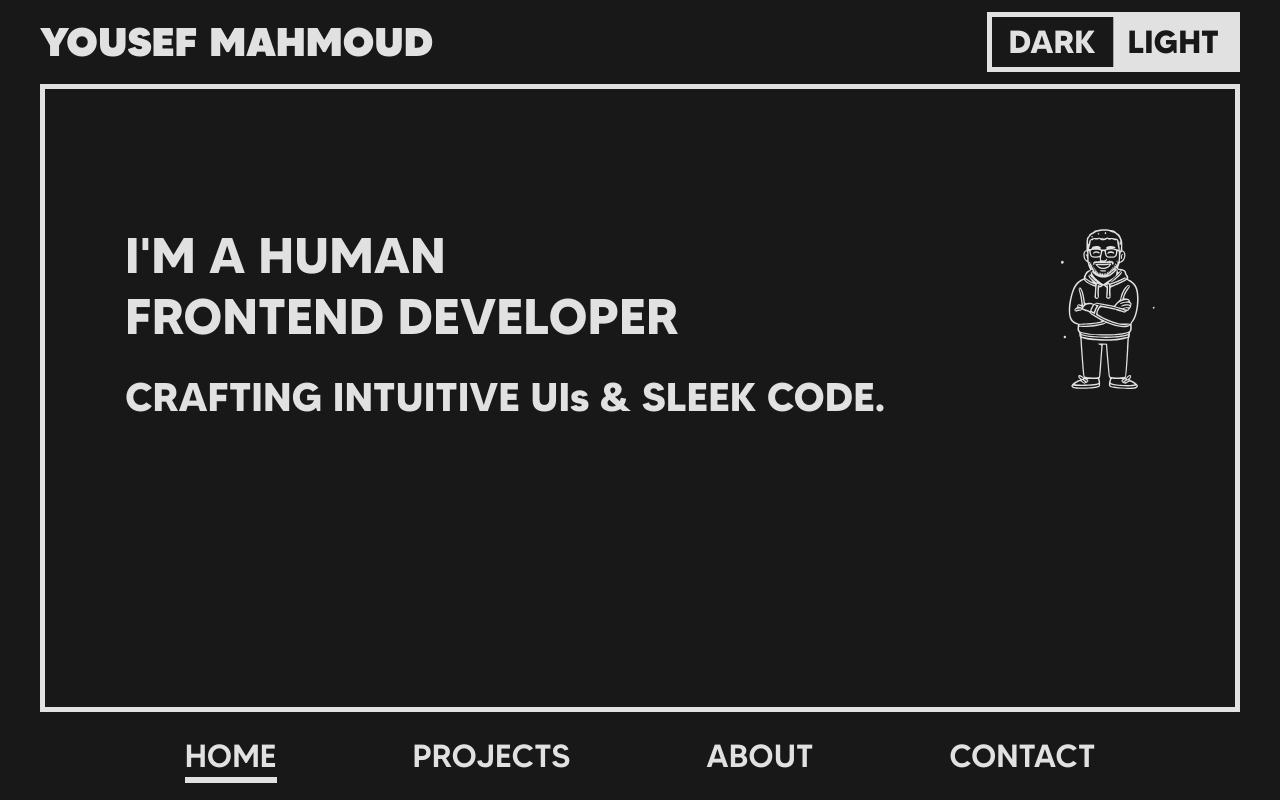
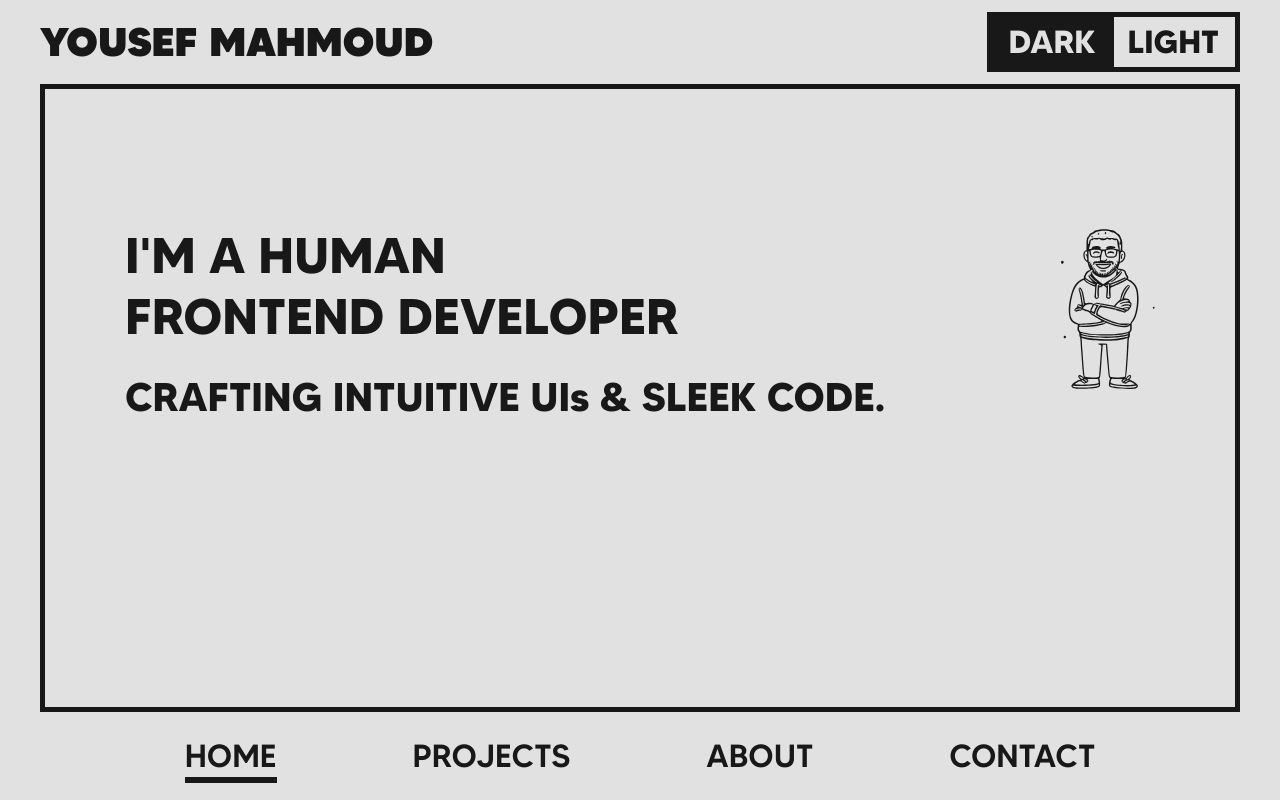
Before and after one commit to usefmahmud/portfolio, a Next.js app: page / in a window 1280 px wide. Built offline with nearby package versions, Linux system fonts and the light colour scheme.

Commit message:
fix(theme-toggle): fix initial theme state handling

```diff
--- a/components/layout/theme-toggle.tsx
+++ b/components/layout/theme-toggle.tsx
@@ -6,9 +6,10 @@ import React, { useEffect } from 'react';
 type THEME = 'light' | 'dark';
 
 const ThemeToggle = () => {
-  const [theme, setTheme] = React.useState<THEME>(
-    (localStorage.getItem('theme') as THEME) || 'dark'
-  );
+  const [theme, setTheme] = React.useState<THEME>(() => {
+    if (typeof window === 'undefined') return 'light';
+    return (localStorage.getItem('theme') as THEME) || 'light';
+  });
 
   const toggleTheme = () => {
     setTheme((newTheme) => {
@@ -28,7 +29,7 @@ const ThemeToggle = () => {
       className='border-foreground relative flex cursor-pointer overflow-hidden border-5 *:px-4 *:text-[32px] *:font-semibold *:transition-transform *:duration-150 *:ease-in-out'
       role='button'
       tabIndex={0}
-      aria-label={`Switch to ${theme === 'light' ? 'dark' : 'light'} theme`}
+      aria-label={`Switch theme`}
       onClick={() => toggleTheme()}
       onKeyDown={(e) => {
         if (e.key === 'Enter' || e.key === ' ') {
```
